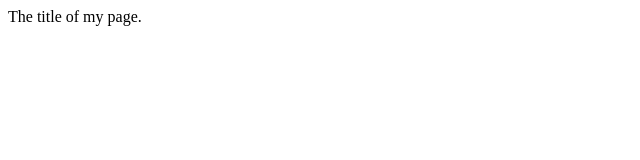
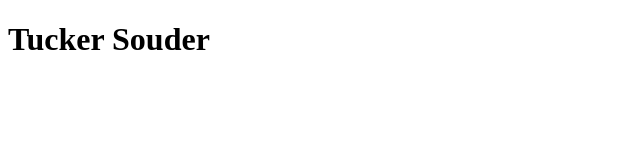
Before and after one commit to SynthwaveFox/SynthwaveFox.github.io, a plain HTML site: page index.html in a window 1280 px wide. Shown: the whole page, without its empty margins (0-640 px from the left). Drawn offline with Linux system fonts and the light colour scheme.

Commit message:
Update index.html

```diff
--- a/index.html
+++ b/index.html
@@ -1,4 +1,9 @@
 <!DOCTYPE html>
-<t>The title of my page.</t>
-
-</html>
+  <html>
+    <head>
+      <title>CSCE 190: Tucker Souder</title>
+    </head>
+    <body>
+      <h1>Tucker Souder</h1>
+    </body>
+  </html>
```
